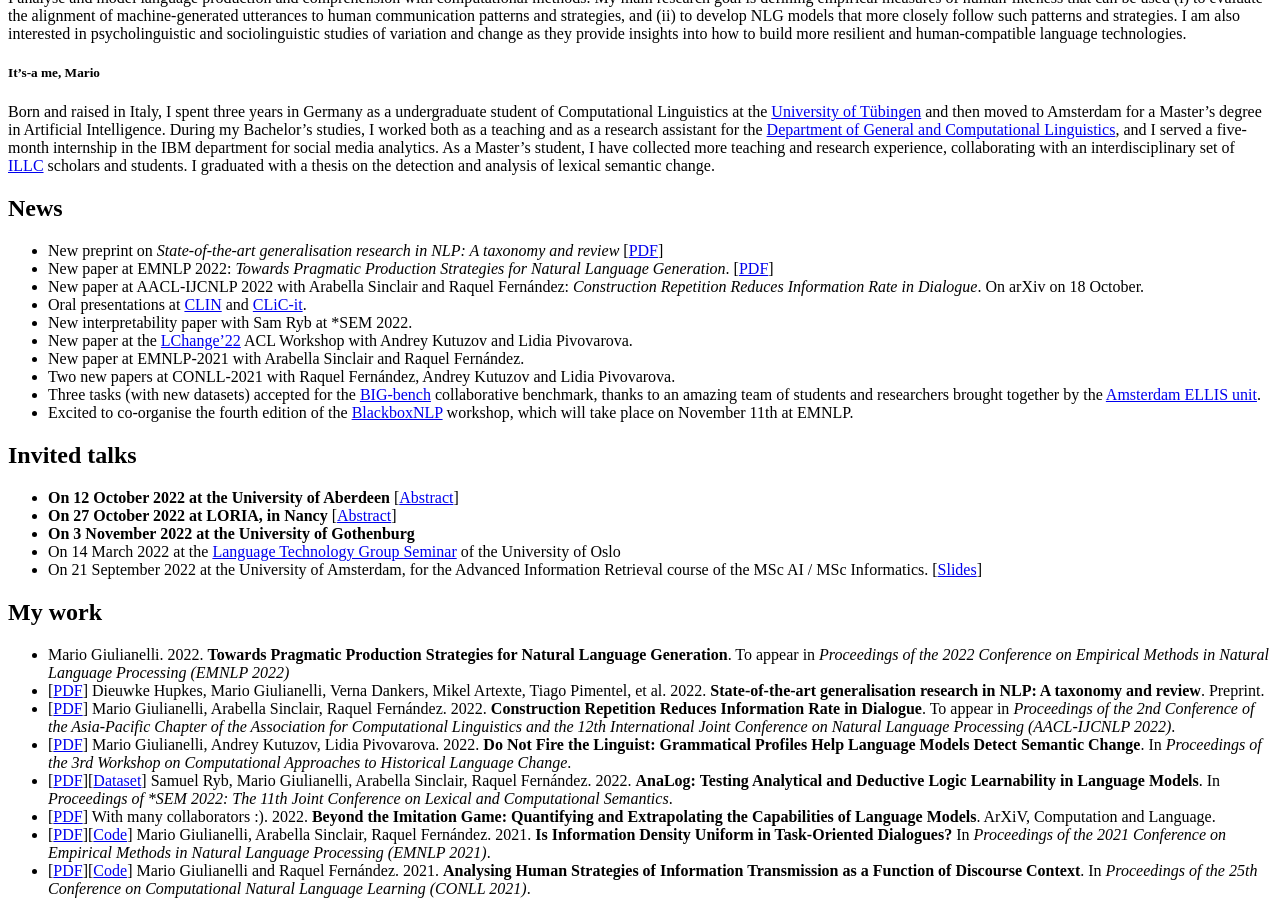
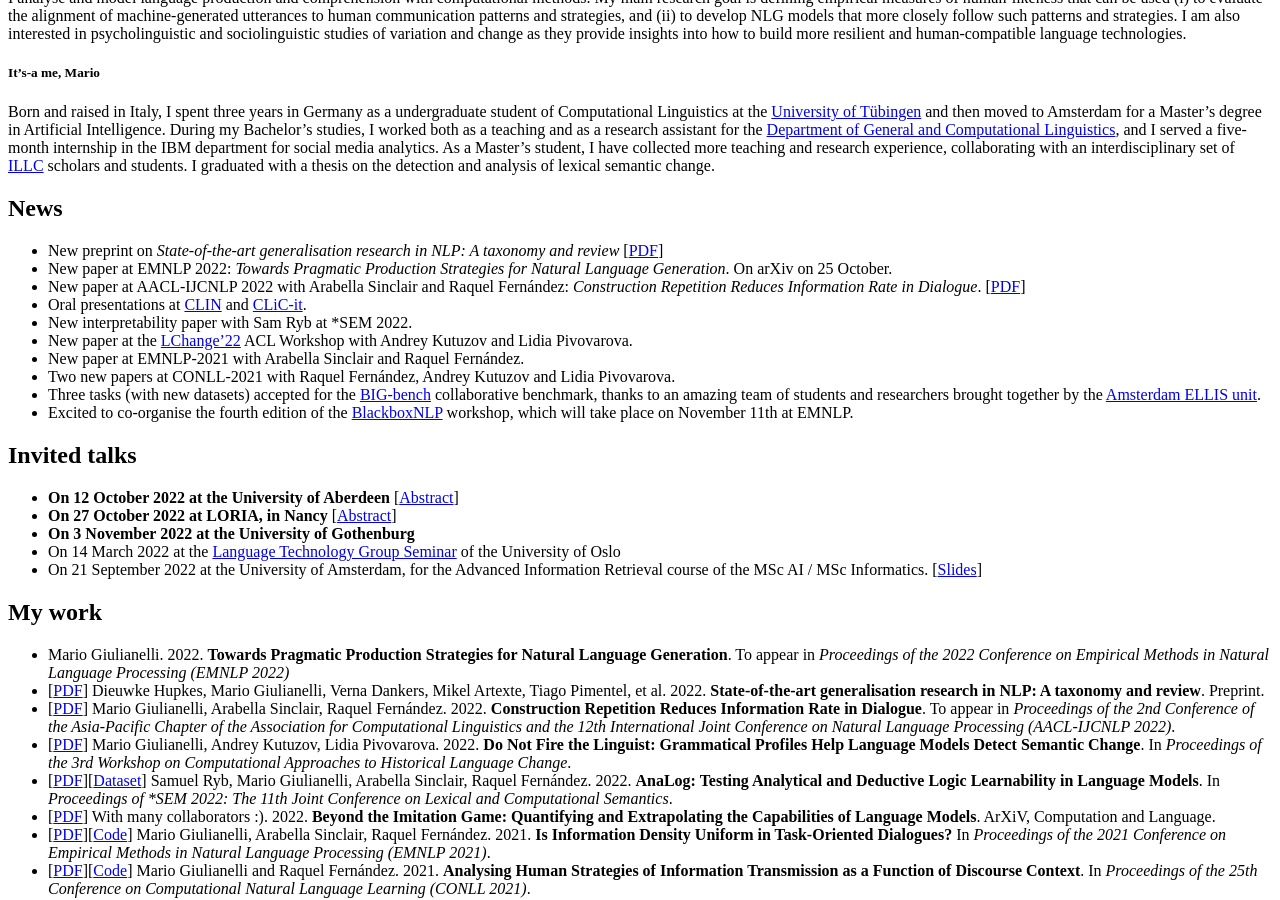
Before and after one commit to glnmario/glnmario.github.io, a Jekyll site: the page built from index.md, in a window 1280 px wide and 900 px high, scrolled down 1043 px. Built offline with Jekyll 4.4.1, drawn with Linux system fonts in a browser that asks for light colours.

Commit message:
Update index.md

```diff
--- a/index.md
+++ b/index.md
@@ -24,8 +24,8 @@
 
 ## News
 - New preprint on _State-of-the-art generalisation research in NLP: A taxonomy and review_ [[PDF](https://arxiv.org/abs/2210.03050)]
-- New paper at EMNLP 2022: _Towards Pragmatic Production Strategies for Natural Language Generation_. [[PDF](https://arxiv.org/abs/2210.08321)]
-- New paper at AACL-IJCNLP 2022 with Arabella Sinclair and Raquel Fernández: _Construction Repetition Reduces Information Rate in Dialogue_. On arXiv on 18 October.
+- New paper at EMNLP 2022: _Towards Pragmatic Production Strategies for Natural Language Generation_. On arXiv on 25 October.
+- New paper at AACL-IJCNLP 2022 with Arabella Sinclair and Raquel Fernández: _Construction Repetition Reduces Information Rate in Dialogue_. [[PDF](https://arxiv.org/abs/2210.08321)]
 - Oral presentations at [CLIN](https://clin2022.uvt.nl) and [CLiC-it](https://clic2021.disco.unimib.it).
 - New interpretability paper with Sam Ryb at *SEM 2022.
 - New paper at the [LChange'22](https://languagechange.org/events/2022-acl-lchange/) ACL Workshop with Andrey Kutuzov and Lidia Pivovarova.
```
